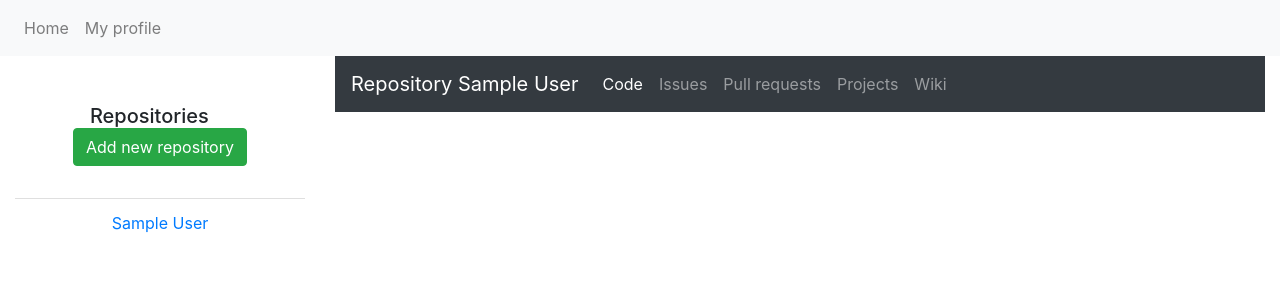
After one commit to vtanja/UKS, a Django app: template uks/app/user/templates/user/repoDetail.html in a window 1280 px wide. The commit adds this page. Shown: the top 300 px of the page. Run offline with Django 3.2, Linux system fonts and the light colour scheme; the template is opened without the code that fills it: values that come from a table or form of the project are taken from there, others are empty; tables that the repository leaves empty hold one stand-in row (values such as "Sample post"); some libraries are stand-ins or nearby versions.

Commit message:
update frontend

```diff
--- a/uks/app/user/templates/user/dashboard.html
+++ b/uks/app/user/templates/user/dashboard.html
@@ -12,9 +12,9 @@
 
             <ul class="list-group list-group-flush" style="align-self: center">
                 {% for repository in repositories %}
-                        <li class="list-group-item">{{ repository.name }}</li>
-{#                        Bottom line should be uncommented when repo detail is implemente#}
-{#                        <li class="list-group-item"><a href="{% url 'profile' %}">{{ repository.name }}</a></li#}
+{#                        <li class="list-group-item">{{ repository.name }}</li>  #}
+{#                        Bottom line should be uncommented when repo detail is implemented #}
+                        <li class="list-group-item"><a href="{% url 'detail' id=repository.id %}">{{ repository.name }}</a></li>
                 {% endfor %}
             </ul>
 
--- /dev/null
+++ b/uks/app/user/templates/user/repoDetail.html
@@ -0,0 +1,26 @@
+{% extends "user/dashboard.html" %}
+
+{% block repoDetail %}
+<nav class="navbar navbar-expand-lg navbar-dark bg-dark">
+  <a class="navbar-brand" href="#">Repository {{repository.name}}</a>
+  <div class="collapse navbar-collapse" id="navbarNav">
+    <ul class="navbar-nav">
+      <li class="nav-item active">
+        <a class="nav-link" href="#">Code <span class="sr-only">(current)</span></a>
+      </li>
+      <li class="nav-item">
+        <a class="nav-link" href="#">Issues</a>
+      </li>
+      <li class="nav-item">
+        <a class="nav-link" href="#">Pull requests</a>
+      </li>
+      <li class="nav-item">
+        <a class="nav-link" href="#">Projects</a>
+      </li>
+        <li class="nav-item">
+        <a class="nav-link" href="#">Wiki</a>
+      </li>
+    </ul>
+  </div>
+</nav>
+{% endblock %}
--- a/uks/app/user/urls.py
+++ b/uks/app/user/urls.py
@@ -7,4 +7,5 @@ urlpatterns = [
     path('dashboard', views.dashboard, name='dashboard'),
     path('profile', views.profile, name='profile'),
     path('repository/', views.addRepository, name='repository'),
+    path('detail/?P<int:id>/', views.detail, name='detail'),
 ]
```
Also changed, not shown: uks/app/user/views.py (+9 -0 lines).
